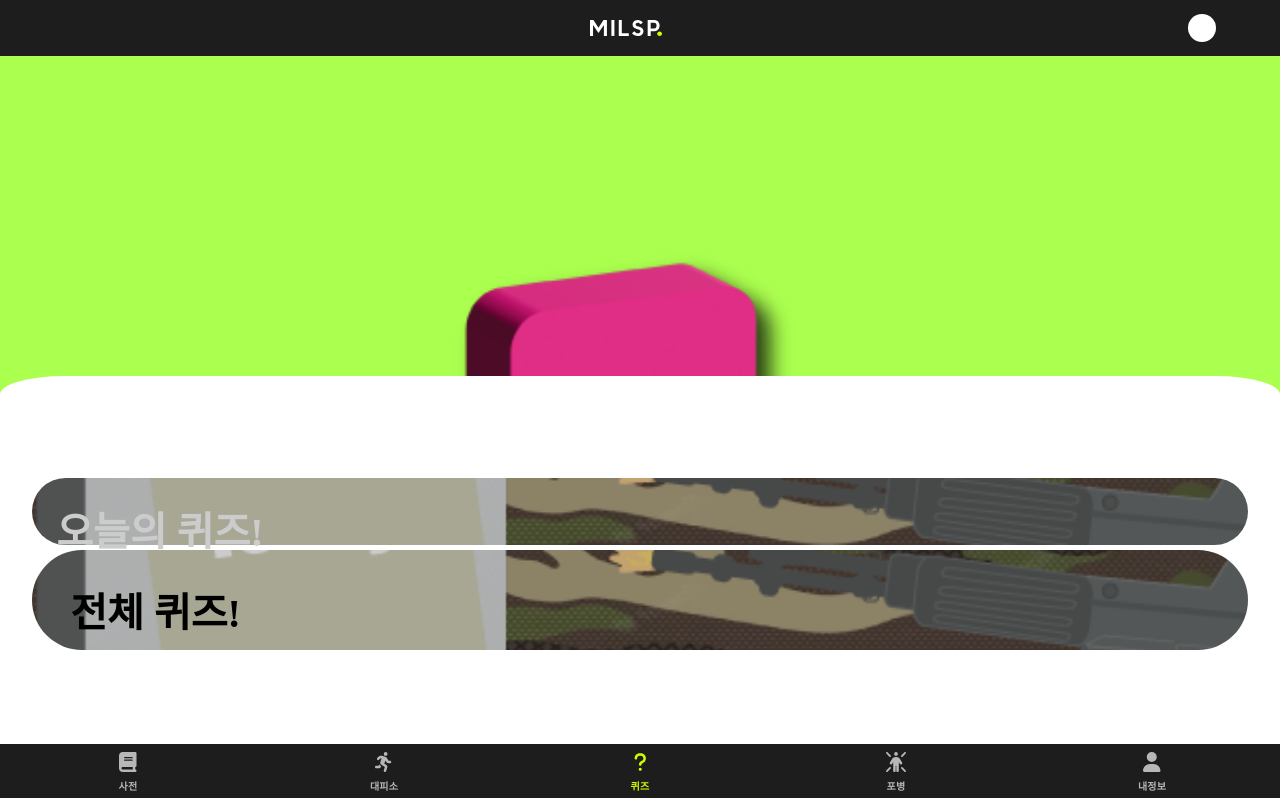
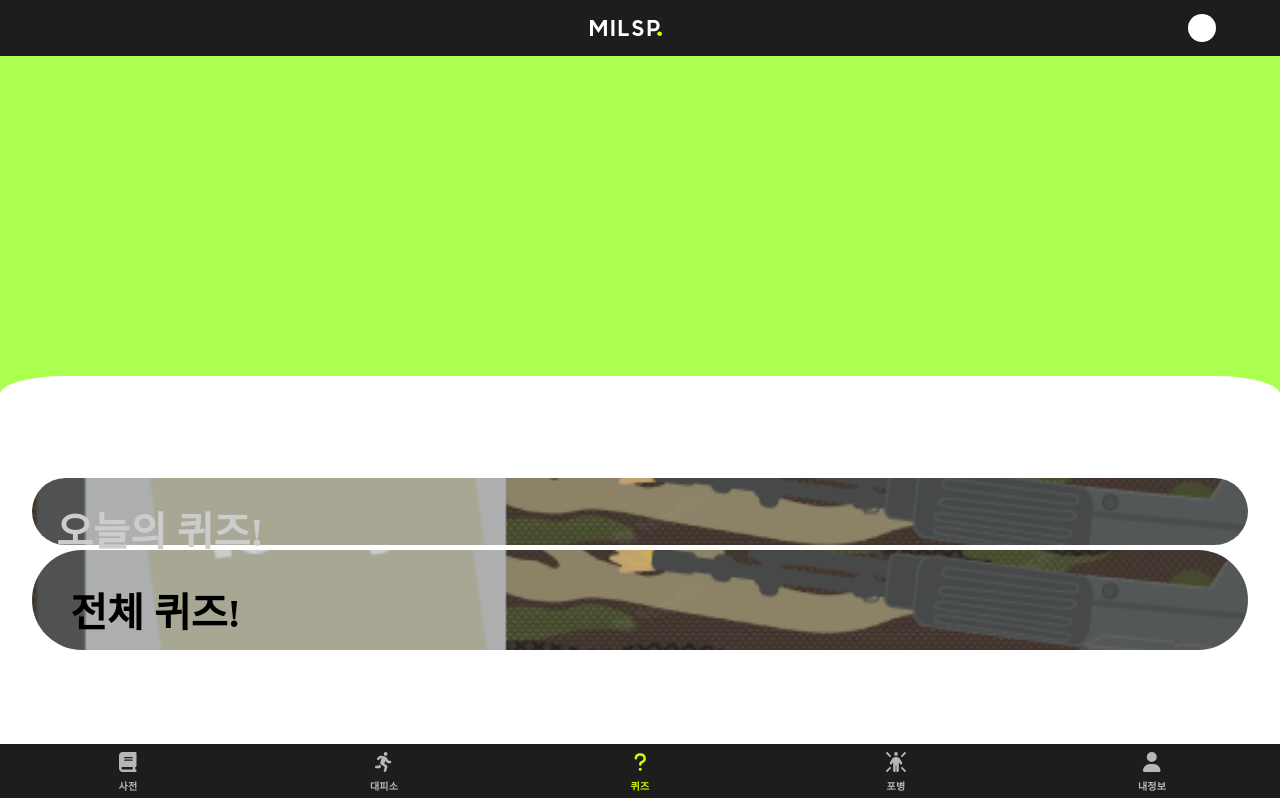
Before and after one commit to MILSPOON/milspoon, a React (Create React App) app: page / in a window 1280 px wide. Shown: the top 798 px of the page. Built offline with nearby package versions, Linux system fonts and the light colour scheme; no server answers.

Commit message:
디자이너의 희망을 죽임

```diff
--- a/src/App.jsx
+++ b/src/App.jsx
@@ -5,7 +5,6 @@ import MilHeader from './components/MilHeader'
 import { useState, useEffect } from 'react'
 import Modal from './components/Modal'
 import { useNavigate } from 'react-router-dom'
-import chartIcon from './media/3dChartIcon.png'
 import CountDown from './components/CountDown'
 
 function App () {
@@ -44,7 +43,6 @@ function App () {
       <MilHeader></MilHeader>
       <Modal modeName={currentEventName} setModeName={setCurrentEventName} setGameStart={setGameStart}></Modal>
       <div className='infoBox'>
-        <img src={chartIcon} width='150' className='chart'/>
       </div>
       <div className="content">
         <div className="mainContent">
```
